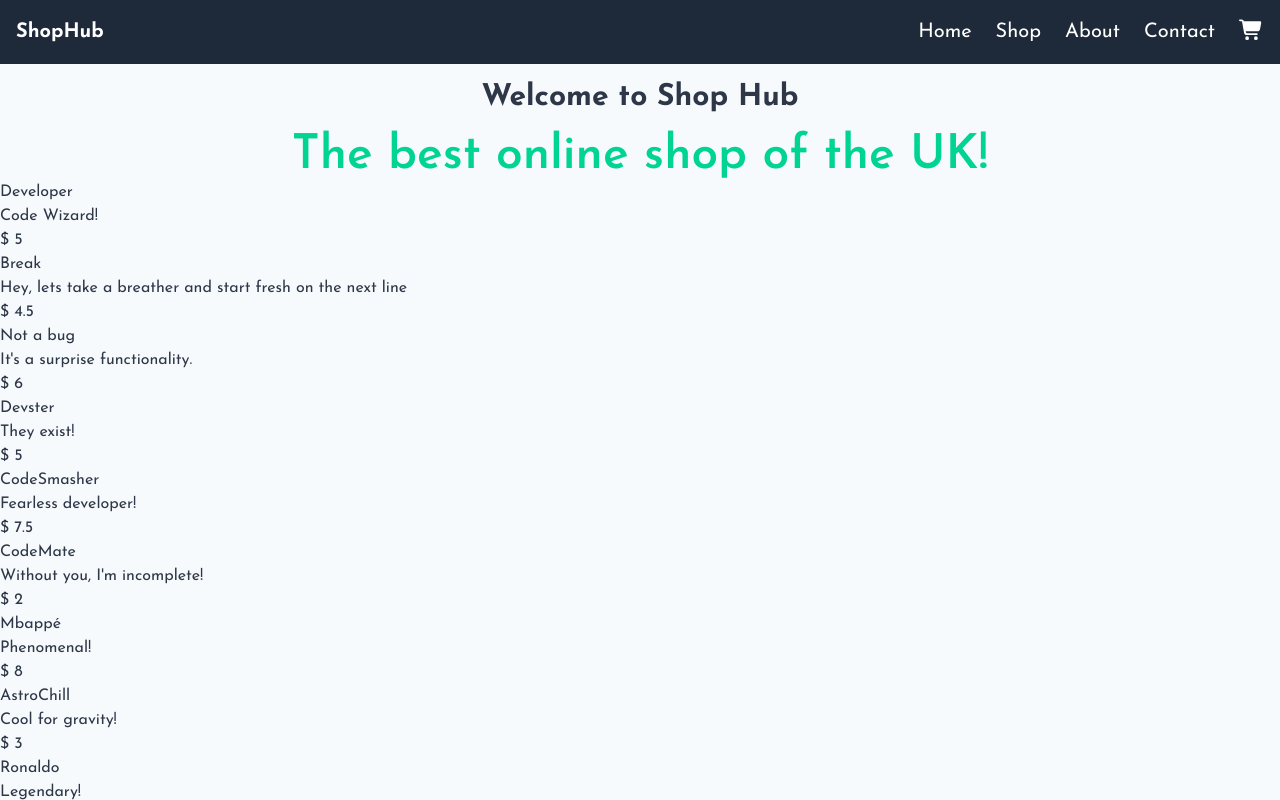
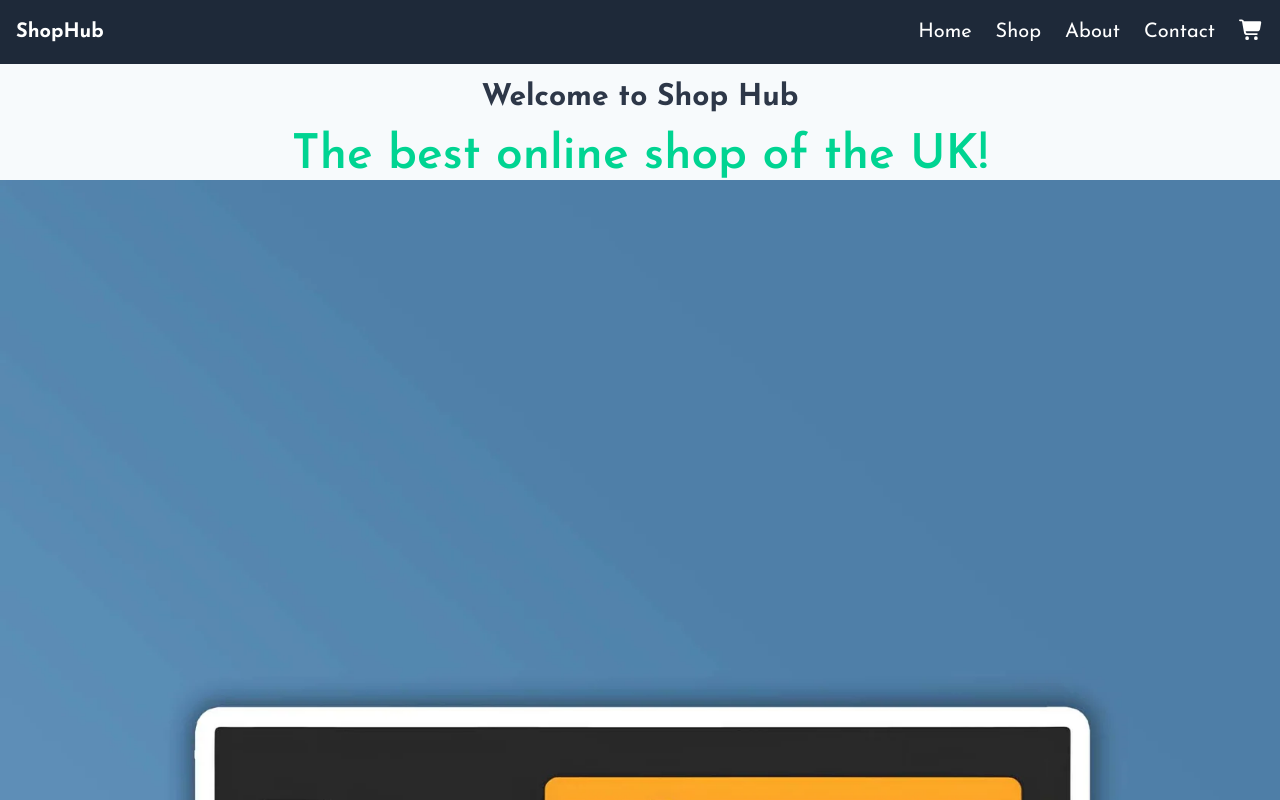
Before and after one commit to aryak0512/productstore-ui, a React (Vite) app: page / in a window 1280 px wide. Shown: the top 800 px of the page. Built offline with nearby package versions, Linux system fonts and the light colour scheme.

Commit message:
Products image URL added

```diff
--- a/src/components/ProductCard.jsx
+++ b/src/components/ProductCard.jsx
@@ -3,6 +3,13 @@ import Price from "./Price.jsx";
 const ProductCard = ({product}) => {
     return (
         <>
+            <div>
+                <img
+                    src={product.imageUrl}
+                    alt={product.name}
+                    className="product-card-image"
+                />
+            </div>
             <h1>{product.name}</h1>
             <p>{product.description}</p>
             <Price price={product.price} currency="$"/>
```
